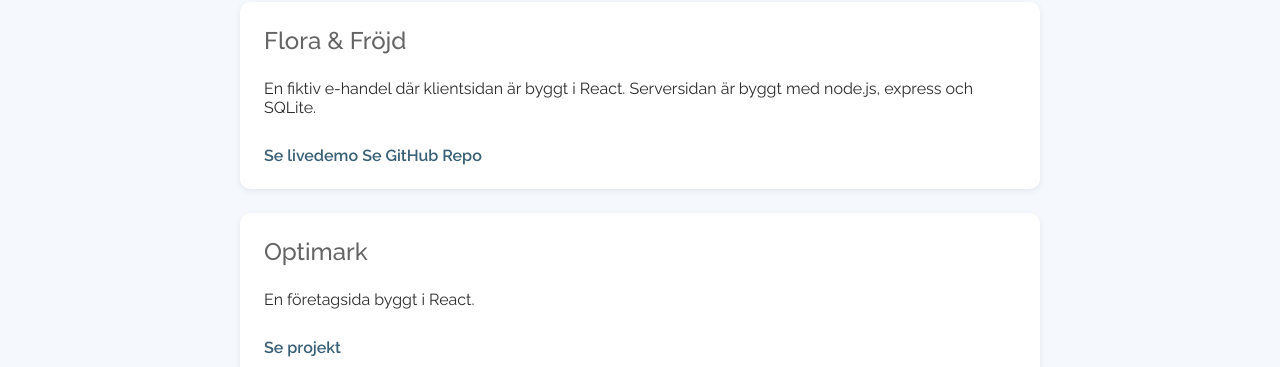
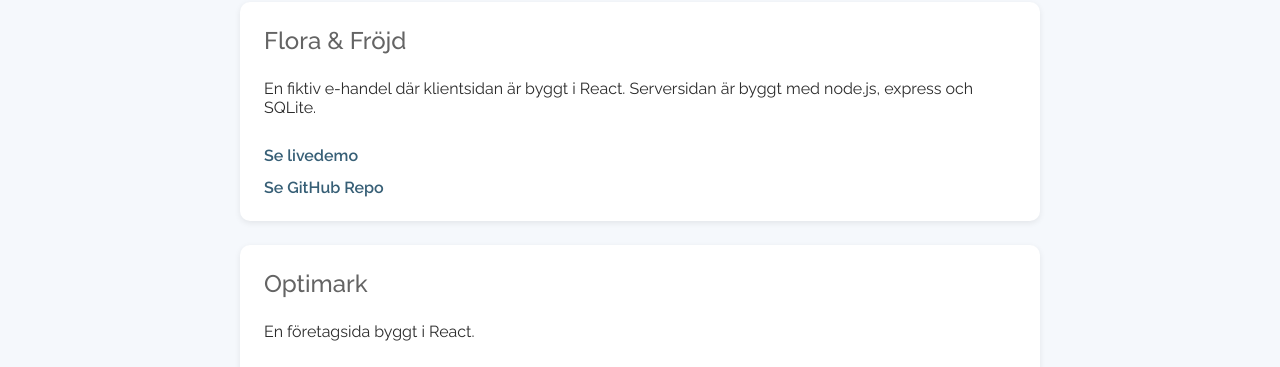
Before and after one commit to mimmsii/mimmsii.github.io, a plain HTML site: page index.html in a window 1280 px wide. Shown: the part 418-785 px from the top of the page. Drawn offline with Linux system fonts and the light colour scheme.

Commit message:
small fix

```diff
--- a/index.html
+++ b/index.html
@@ -24,8 +24,8 @@
             <div class="project">
                 <h3>Flora & Fröjd</h3>
                 <p>En fiktiv e-handel där klientsidan är byggt i React. Serversidan är byggt med node.js, express och SQLite.</p>
-                <a href="https://mimmsii.github.io/florafrojd/" target="_blank">Se livedemo</a>
-                <a href="https://github.com/mimmsii/florafrojd" target="_blank">Se GitHub Repo</a>
+                <div><a href="https://mimmsii.github.io/florafrojd/" target="_blank">Se livedemo</a></div>
+                <div><a href="https://github.com/mimmsii/florafrojd" target="_blank">Se GitHub Repo</a></div>
             </div>
             <div class="project">
                 <h3>Optimark</h3>
```
